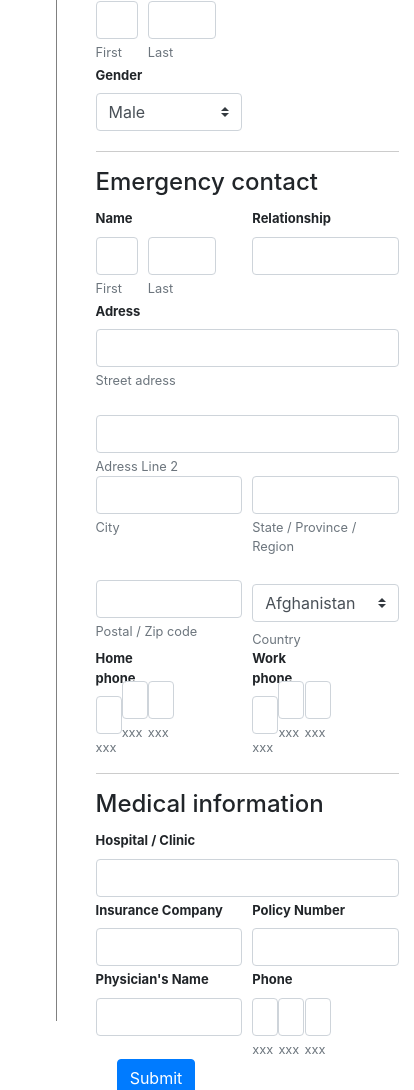
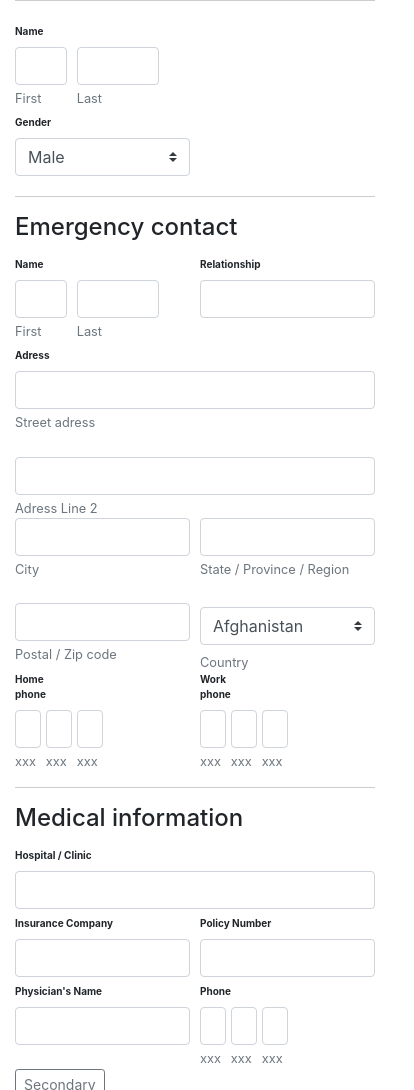
Before and after one commit to Gian1984/design-components, a website built with Parcel: page form-medical-information/index.html in a window 390 px wide. Shown: the part 179-1269 px from the top of the page, 414 px wide, since content can reach past the window. Built offline with nearby package versions, Linux system fonts and the light colour scheme.

Commit message:
fix vertical line & responsive

```diff
--- a/form-medical-information/css/main.css
+++ b/form-medical-information/css/main.css
@@ -278,7 +278,7 @@ label {
     border-left: 1px solid grey;
     height: 1200px;
     position: absolute;
-    left: 15%;
+    left: 10%;
     margin-left: -3px;
     top: 0;
 }
@@ -286,3 +286,25 @@ label {
 #container {
     max-width: 30%;
 }
+
+button {
+    margin-left: 40px;
+}
+
+@media only screen and (max-width: 1024px) {
+    .vl {
+        display: none;
+    }
+}
+
+@media only screen and (max-width: 600px) {
+    body {
+        justify-content: left;
+    }
+}
+
+@media only screen and (max-width: 768px) {
+    label {
+        font-size: 10px;
+    }
+}
--- a/form-medical-information/index.html
+++ b/form-medical-information/index.html
@@ -1,5 +1,5 @@
 <!doctype html>
-<html class="no-js" lang="">
+<html lang="en">
 
 <head>
     <meta charset="utf-8">
@@ -25,12 +25,12 @@
 
 <body>
 
-    <div class="vl">
-        <div class="container ml-4 mr-5">
+    <div class="vl"></div>
+    <div class="container .flex-column mt-5 mb-5">
         <h2>Emergency contact and medical information</h2>
         <hr>
         <form>
-                <div class="form-row">
+            <div class="form-row d-flex justify-content-start">
                 <div class="col-2">
                     <label for="inputName">Name</label>
                     <input type="text" class="form-control">
@@ -393,14 +393,14 @@
                     </small>
                 </div>
                 <div class="col-1">
-                        <label for="inputHomeNumber2">&nbsp;</label>
+                    <label for="inputHomeNumber2">&nbsp; &nbsp; &nbsp; &nbsp; &nbsp; &nbsp;</label>
                     <input type="text" class="form-control">
                     <small id="passwordHelpBlock" class="form-text text-muted">
                     xxx
                     </small>
                 </div>
                 <div class="col-1">
-                        <label for="inputHomeNumber3">&nbsp;</label>
+                    <label for="inputHomeNumber3">&nbsp; &nbsp; &nbsp; &nbsp; &nbsp; &nbsp;</label>
                     <input type="text" class="form-control">
                     <small id="passwordHelpBlock" class="form-text text-muted">
                     xxx
@@ -417,14 +417,14 @@
                     </small>
                 </div>
                 <div class="col-1">
-                        <label for="inputWorkNumber2">&nbsp;</label>
+                    <label for="inputWorkNumber2">&nbsp; &nbsp; &nbsp; &nbsp; &nbsp; &nbsp;</label>
                     <input type="text" class="form-control">
                     <small id="passwordHelpBlock" class="form-text text-muted">
                     xxx
                     </small>
                 </div>
                 <div class="col-1">
-                        <label for="inputWorkNumber3">&nbsp;</label>
+                    <label for="inputWorkNumber3">&nbsp; &nbsp; &nbsp; &nbsp; &nbsp; &nbsp;</label>
                     <input type="text" class="form-control">
                     <small id="passwordHelpBlock" class="form-text text-muted">
                     xxx
@@ -488,11 +488,12 @@
                 </div>
 
 
-                    <button type="submit" class="btn btn-primary">Submit</button>
+
         </form>
-            </div>
+
         </div>
 
+        <button type="button" class="btn btn-outline-secondary btn-sm">Secondary</button>
 
         <script src="https://code.jquery.com/jquery-3.2.1.slim.min.js" integrity="sha384-KJ3o2DKtIkvYIK3UENzmM7KCkRr/rE9/Qpg6aAZGJwFDMVNA/GpGFF93hXpG5KkN" crossorigin="anonymous"></script>
         <script src="https://cdnjs.cloudflare.com/ajax/libs/popper.js/1.12.9/umd/popper.min.js" integrity="sha384-ApNbgh9B+Y1QKtv3Rn7W3mgPxhU9K/ScQsAP7hUibX39j7fakFPskvXusvfa0b4Q" crossorigin="anonymous"></script>
```
Lines whose indentation alone changed are shown as unchanged.
